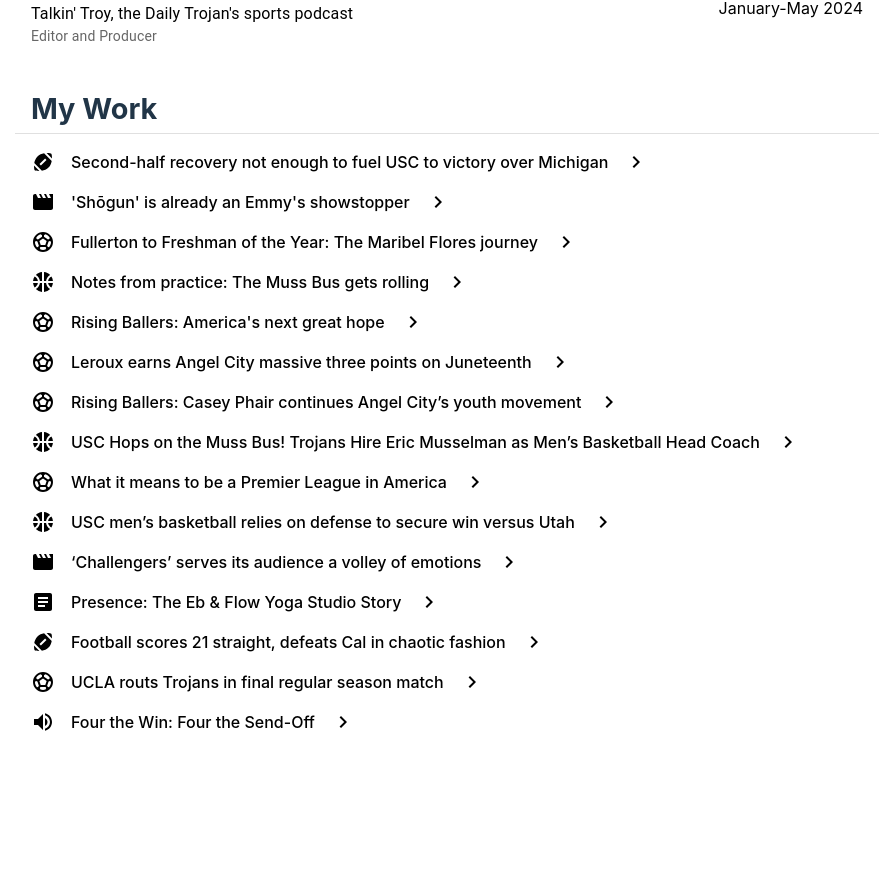
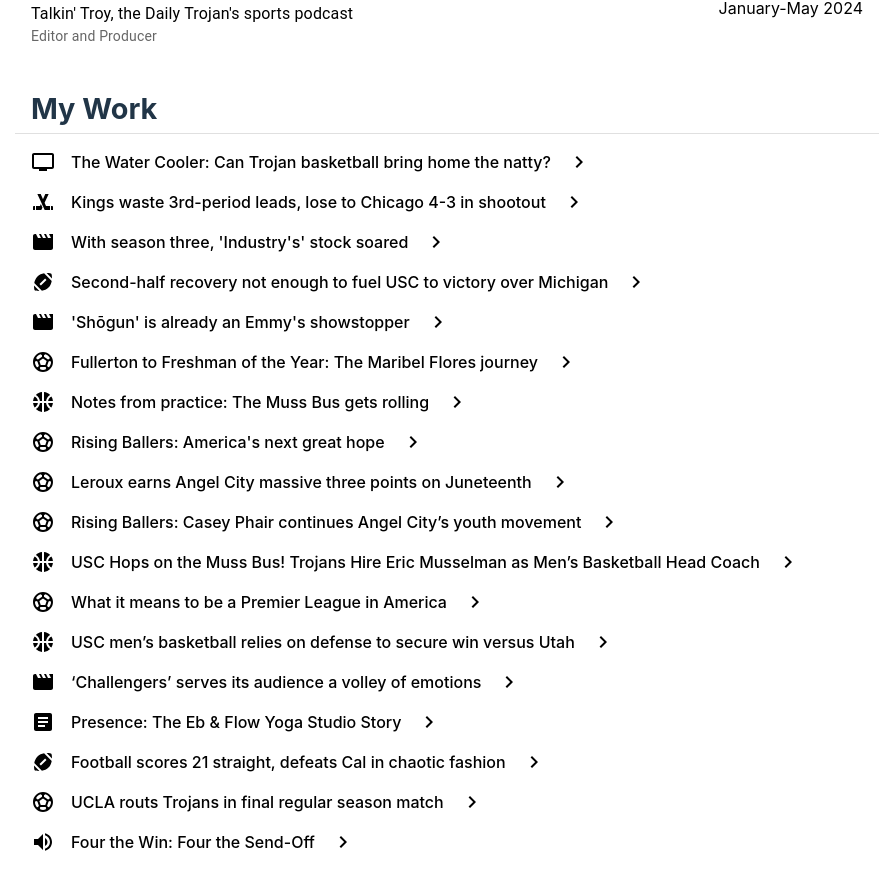
Before and after one commit to jack-hallinan/jack-hallinan.github.io, a React (Vite) app: page / in a window 1280 px wide. Shown: the part 792-1662 px from the top of the page, without its empty margins (193-1085 px from the left). Before the commit the page ends 1542 px from the top, so only its background shows below. Built offline with nearby package versions, Linux system fonts and the light colour scheme.

Commit message:
2 more articles and a Water Cooler episode

```diff
--- a/src/data/index.tsx
+++ b/src/data/index.tsx
@@ -17,6 +17,7 @@
     SportsBar,
     VolumeUp,
     Movie,
+    Tv,
 } from "@mui/icons-material";
 import { SocialMediaProps } from "../components/bioSection/socialMediaBar";
 import { WorkLinkProps } from "../components/workSection";
@@ -39,6 +40,9 @@
 ]
 
 export const MY_WORK_LINKS: WorkLinkProps[] = [
+    { name: "The Water Cooler: Can Trojan basketball bring home the natty?", url: "https://youtu.be/Xej5Ae_hhgE?si=yYgMWbCAi4ZA6jrr&t=67", icon: <Tv/>},
+    { name: "Kings waste 3rd-period leads, lose to Chicago 4-3 in shootout", url: "https://www.uscannenbergmedia.com/2024/11/02/kings-waste-3rd-period-leads-lose-to-chicago-4-3-in-shootout/", icon: <SportsHockey/>},
+    { name: "With season three, 'Industry's' stock soared", url: "https://www.uscannenbergmedia.com/2024/10/07/with-season-three-industrys-stock-soared/", icon: <Movie/>},
     { name: "Second-half recovery not enough to fuel USC to victory over Michigan", url: "https://www.uscannenbergmedia.com/2024/09/21/second-half-recovery-not-enough-to-fuel-usc-to-victory-over-michigan/", icon: <SportsFootball/>},
     { name: "'Shōgun' is already an Emmy's showstopper", url: "https://www.uscannenbergmedia.com/2024/09/13/shogun-is-already-an-emmys-showstopper/", icon: <Movie/>},
     { name: "Fullerton to Freshman of the Year: The Maribel Flores journey", url: "https://dailytrojan.com/2024/03/01/from-fullerton-to-freshman-of-the-year-the-maribel-flores-journey/", icon: <SportsSoccer/>},
```
